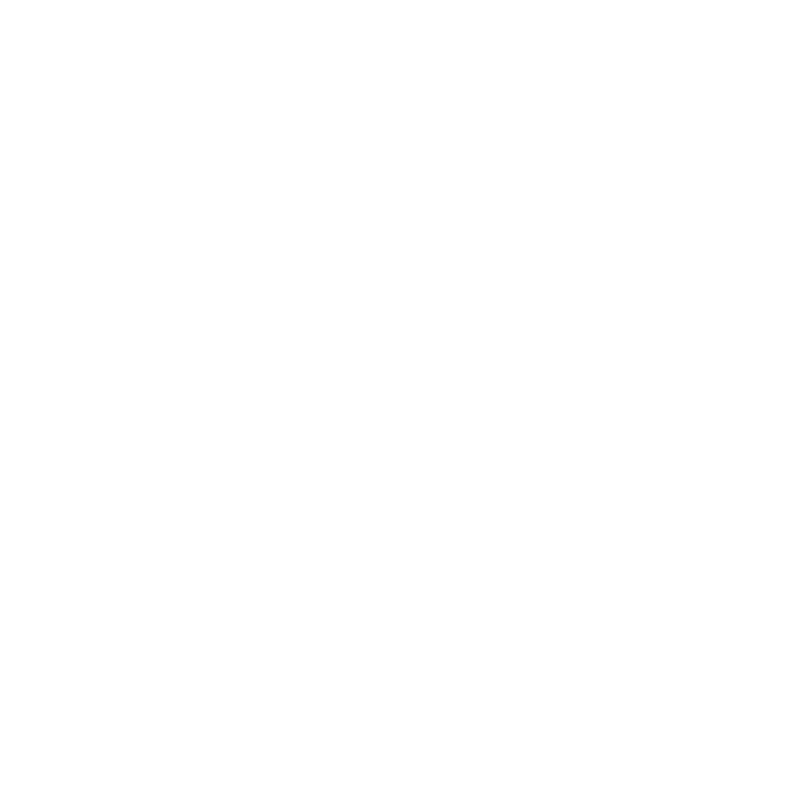
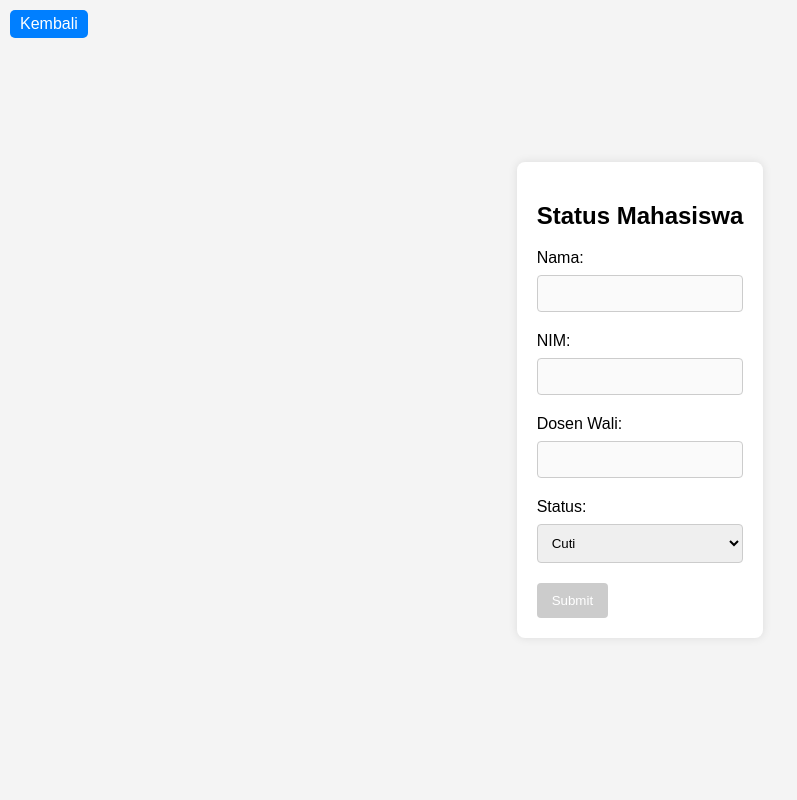
Before and after one commit to asurya-gz/fixppl, a PHP site: page /operator/setStatus.php in a window 1280 px wide. Before the commit the part shown is empty. Shown: the whole page, without its empty margins (0-797 px from the left). Run offline with PHP 8.4, Linux system fonts and the light colour scheme.

Commit message:
Create setStatus

```diff
--- a/operator/css/setStatus.css
+++ b/operator/css/setStatus.css
@@ -0,0 +1,68 @@
+body {
+  font-family: Arial, sans-serif;
+  background-color: #f4f4f4;
+  margin: 0;
+  padding: 0;
+  display: flex;
+  justify-content: center;
+  align-items: center;
+  height: 100vh;
+}
+
+.container {
+  background-color: #fff;
+  padding: 20px;
+  border-radius: 8px;
+  box-shadow: 0 0 10px rgba(0, 0, 0, 0.1);
+}
+
+.form-group {
+  margin-bottom: 20px;
+}
+
+label {
+  display: block;
+  margin-bottom: 8px;
+}
+
+input,
+select {
+  width: 100%;
+  padding: 10px;
+  border: 1px solid #ccc;
+  border-radius: 4px;
+  box-sizing: border-box;
+}
+
+select {
+  cursor: not-allowed;
+}
+
+button {
+  background-color: #4caf50;
+  color: #fff;
+  padding: 10px 15px;
+  border: none;
+  border-radius: 4px;
+  cursor: pointer;
+}
+
+button:disabled {
+  background-color: #ccc;
+  cursor: not-allowed;
+}
+
+.back-button {
+    position: absolute;
+    top: 10px;
+    left: 10px;
+    text-decoration: none;
+    padding: 5px 10px;
+    background-color: #007FFF;
+    color: white;
+    border-radius: 5px;
+}
+
+.back-button:hover {
+    background-color: #45a049;
+}
--- /dev/null
+++ b/operator/js/setStatus.js
@@ -0,0 +1,4 @@
+document.getElementById('statusForm').addEventListener('input', function() {
+    var submitButton = document.querySelector('button[type="submit"]');
+    submitButton.disabled = !document.getElementById('status').value;
+});
--- a/operator/setStatus.php
+++ b/operator/setStatus.php
@@ -4,12 +4,42 @@
 <head>
     <meta charset="UTF-8">
     <meta name="viewport" content="width=device-width, initial-scale=1.0">
-    <title>Set Status Mahasiswa</title>
+    <title>Status Mahasiswa</title>
     <link rel="stylesheet" href="css/setStatus.css">
+
 </head>
 
 <body>
+    <div class="container">
+        <a href="../dashboardOperator.php" class="back-button">Kembali</a>
+        <h2>Status Mahasiswa</h2>
+        <form id="statusForm">
+            <div class="form-group">
+                <label for="nama">Nama:</label>
+                <input type="text" id="nama" name="nama" disabled>
+            </div>
+            <div class="form-group">
+                <label for="nim">NIM:</label>
+                <input type="text" id="nim" name="nim" disabled>
+            </div>
+            <div class="form-group">
+                <label for="dosen">Dosen Wali:</label>
+                <input type="text" id="dosen" name="dosen" disabled>
+            </div>
+            <div class="form-group">
+                <label for="status">Status:</label>
+                <select id="status" name="status">
+                    <option value="cuti">Cuti</option>
+                    <option value="do">DO</option>
+                    <option value="mangkir">Mangkir</option>
+                    <option value="mati">Mati</option>
+                </select>
+            </div>
+            <button type="submit" disabled>Submit</button>
+        </form>
+    </div>
 
+    <script src="js/setStatus.js"></script>
 </body>
 
 </html>
```
